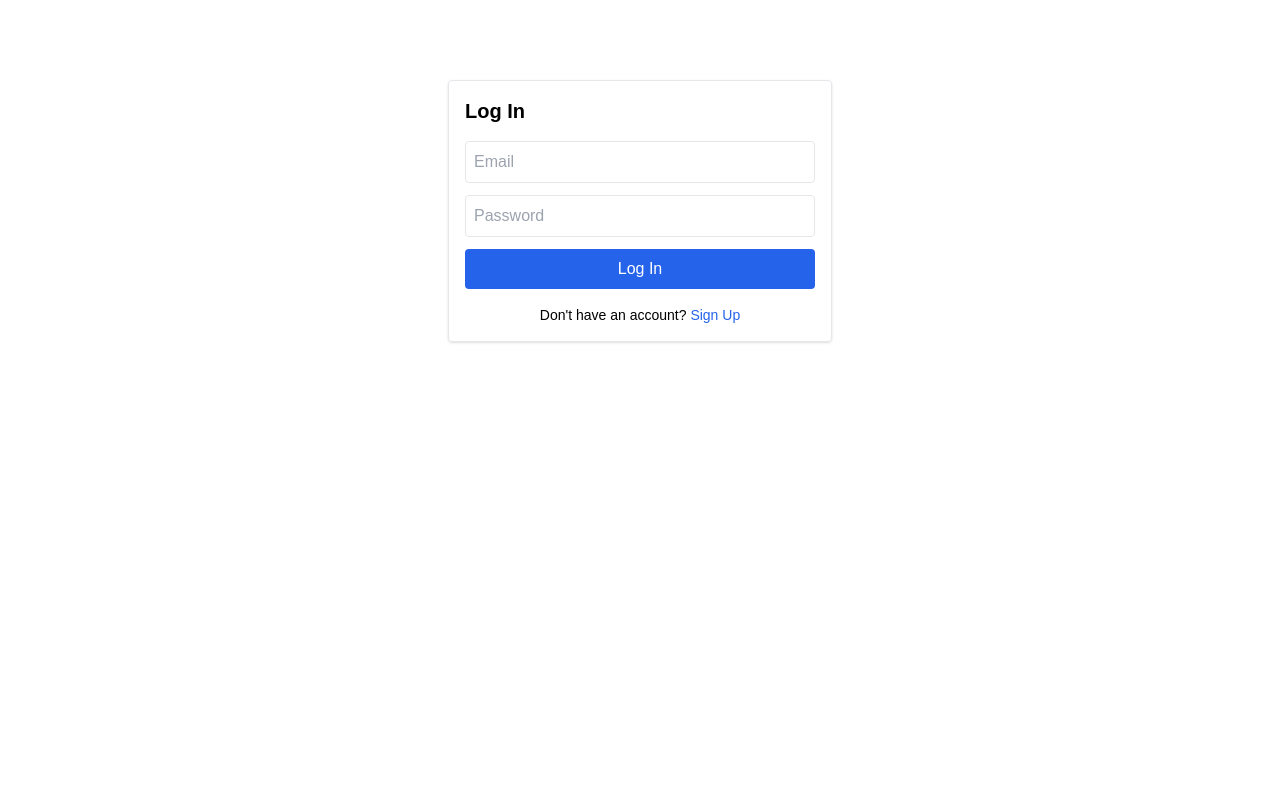
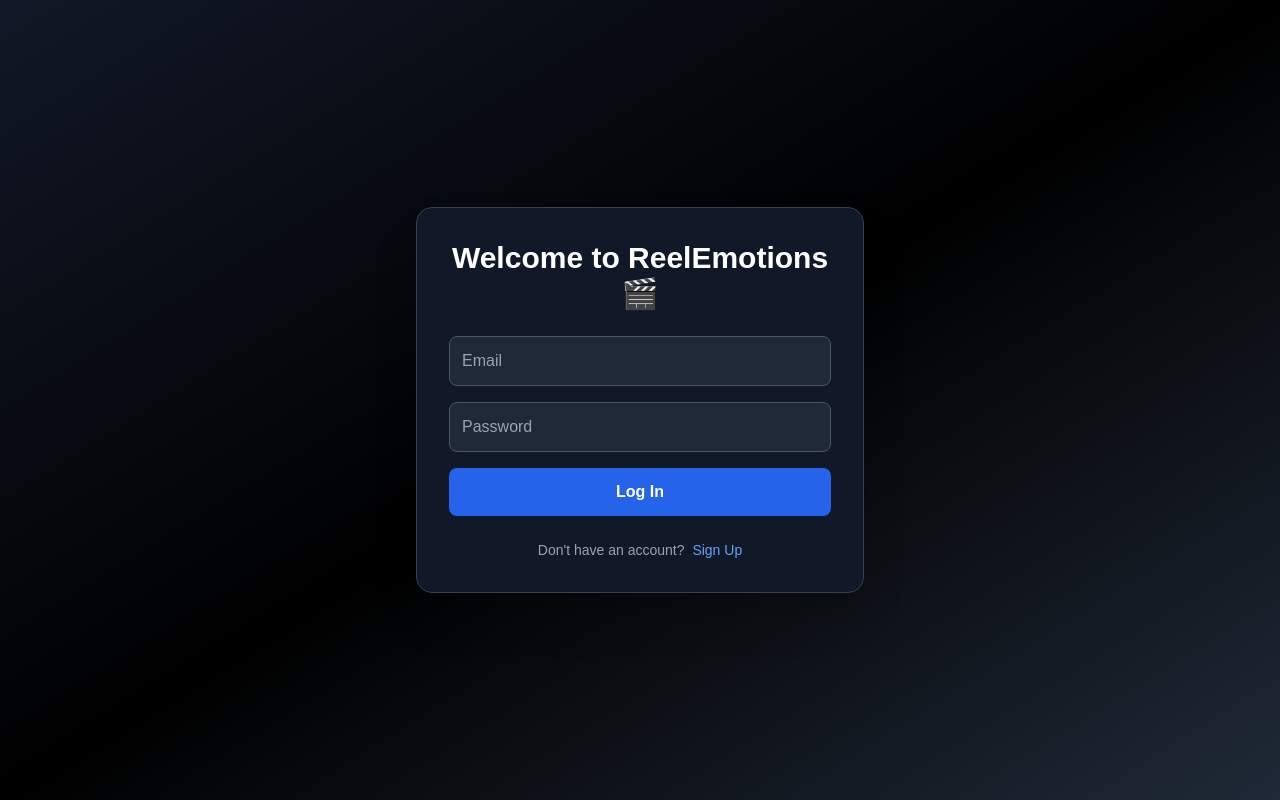
Before and after one commit to hanluu1/movie-app, a Next.js app: page /login in a window 1280 px wide. Built offline with nearby package versions, Linux system fonts and the light colour scheme; no server answers.

Commit message:
new layout for login page

```diff
--- a/src/app/(auth)/login/page.tsx
+++ b/src/app/(auth)/login/page.tsx
@@ -30,11 +30,14 @@ export default function AuthPage () {
   };
 
   return (
-    <div className="max-w-sm mx-auto mt-20 p-4 border rounded shadow">
-      <h1 className="text-xl font-bold mb-4">{isLogin ? 'Log In' : 'Sign Up'}</h1>
-      <form onSubmit={handleSubmit} className="flex flex-col gap-3">
+    <div className="min-h-screen bg-gradient-to-br from-gray-900 via-black to-gray-800 flex items-center justify-center">
+      <div className="w-full max-w-md bg-gray-900 border border-gray-700 p-8 rounded-2xl shadow-2xl">
+        <h1 className="text-3xl font-extrabold text-center text-white mb-6">
+          {isLogin ? 'Welcome to ReelEmotions 🎬' : 'Join Reel Emotions 🍿'}
+        </h1>
+        <form onSubmit={handleSubmit} className="flex flex-col gap-4">
           <input
-          className="border p-2 rounded"
+            className="bg-gray-800 border border-gray-600 text-white placeholder-gray-400 p-3 rounded-lg focus:outline-none focus:ring-2 focus:ring-blue-500"
             type="email"
             placeholder="Email"
             value={email}
@@ -42,26 +45,36 @@ export default function AuthPage () {
             required
           />
           <input
-          className="border p-2 rounded"
+            className="bg-gray-800 border border-gray-600 text-white placeholder-gray-400 p-3 rounded-lg focus:outline-none focus:ring-2 focus:ring-blue-500"
             type="password"
             placeholder="Password"
             value={password}
             onChange={(e) => setPassword(e.target.value)}
             required
           />
-        <button type="submit" className="bg-blue-600 text-white p-2 rounded">
+          <button
+            type="submit"
+            className="bg-blue-600 hover:bg-blue-700 text-white font-semibold py-3 rounded-lg transition duration-200"
+          >
             {isLogin ? 'Log In' : 'Sign Up'}
           </button>
         </form>
 
-      {error && <p className="text-red-600 mt-2">{error}</p>}
+        {error && (
+          <p className="text-red-500 text-sm mt-4 text-center">{error}</p>
+        )}
 
-      <p className="mt-4 text-sm text-center">
+        <p className="mt-6 text-sm text-gray-400 text-center">
           {isLogin ? "Don't have an account?" : 'Already have an account?'}{' '}
-        <button className="text-blue-600" onClick={() => setIsLogin(!isLogin)}>
+          <button
+            className="text-blue-400 hover:underline ml-1"
+            onClick={() => setIsLogin(!isLogin)}
+          >
             {isLogin ? 'Sign Up' : 'Log In'}
           </button>
         </p>
       </div>
+    </div>
   );
+
 }
```
Lines whose indentation alone changed are shown as unchanged.
